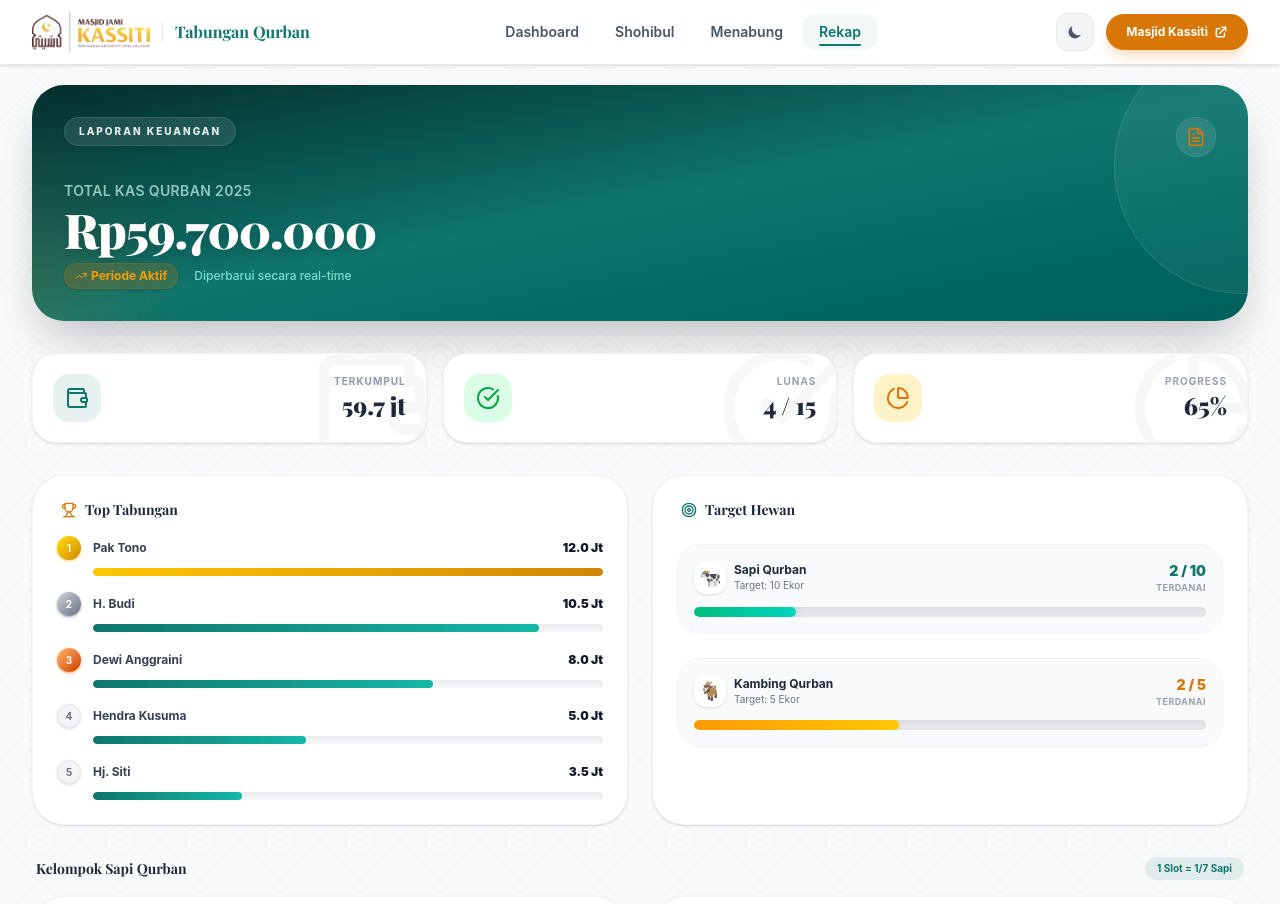
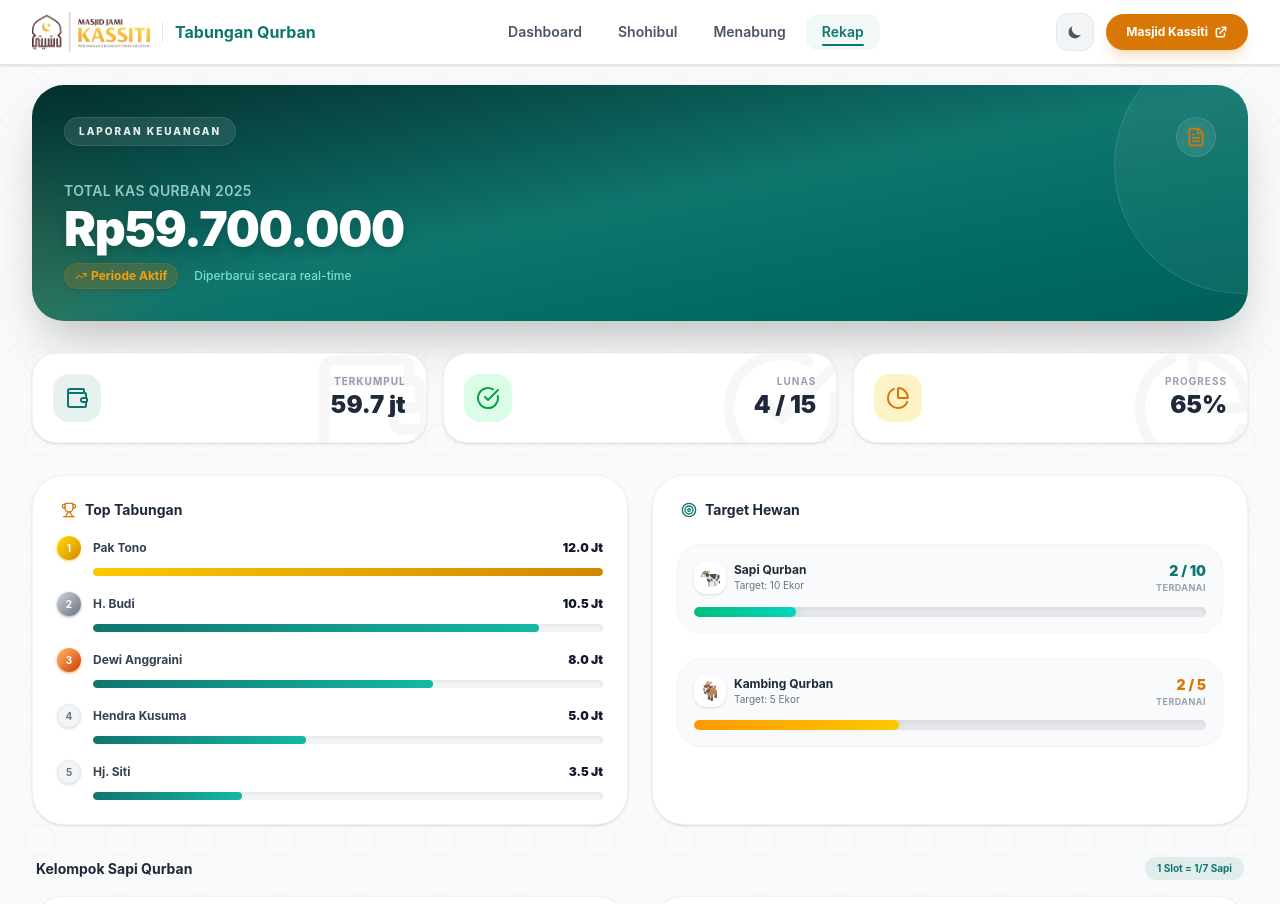
Before and after one commit to ndiecyber/TabunganQurban, a Vue app: page /rekap in a window 1280 px wide. Shown: the top 904 px of the page. Built offline with nearby package versions, Linux system fonts and the light colour scheme; a web font is replaced by a local one; what vue3-apexcharts would draw is missing.

Commit message:
refactor: remove custom font-heading class and apply font-sans to numerical data displays

```diff
--- a/src/App.vue
+++ b/src/App.vue
@@ -13,7 +13,7 @@
             <img :src="store.isDarkMode ? '/logo-kassiti-dark.png' : '/logo-kassiti-light.png'" alt="DKM Jami Kassiti" class="h-10 w-auto" />
             <div class="border-l border-gray-200 dark:border-gray-700 pl-3">
               <span class="sr-only">DKM Jami Kassiti</span>
-              <h1 class="text-base font-bold text-primary dark:text-primary-light leading-tight font-heading">Tabungan Qurban</h1>
+              <h1 class="text-base font-bold text-primary dark:text-primary-light leading-tight ">Tabungan Qurban</h1>
             </div>
           </a>
 
@@ -80,7 +80,7 @@
             <a href="https://masjidkassiti.id" class="flex items-center space-x-2.5">
               <img :src="store.isDarkMode ? '/logo-kassiti-dark.png' : '/logo-kassiti-light.png'" alt="DKM Logo" class="h-9 w-auto" />
               <div class="border-l border-gray-200 dark:border-gray-700 pl-2.5">
-                <h2 class="text-sm font-bold text-primary dark:text-primary-light font-heading leading-tight">Tabungan Qurban</h2>
+                <h2 class="text-sm font-bold text-primary dark:text-primary-light  leading-tight">Tabungan Qurban</h2>
                 <span class="text-[9px] text-gray-400 dark:text-gray-500 font-medium">DKM Masjid Jami Kassiti</span>
               </div>
             </a>
--- a/src/views/RekapView.vue
+++ b/src/views/RekapView.vue
@@ -19,7 +19,7 @@
 
         <div>
           <p class="text-xs sm:text-sm text-teal-100/70 font-semibold tracking-wide uppercase mb-1">Total Kas Qurban 2025</p>
-          <h2 class="text-4xl sm:text-5xl font-black text-white font-heading drop-shadow-lg tracking-tight">
+          <h2 class="text-4xl sm:text-5xl font-black text-white font-sans drop-shadow-lg tracking-tight">
             {{ store.formatRupiahFull(store.totalCollected) }}
           </h2>
           <div class="flex items-center space-x-2 mt-2.5">
@@ -44,7 +44,7 @@
         </div>
         <div class="text-center sm:text-right w-full sm:w-auto">
           <p class="text-[9px] sm:text-[10px] font-bold text-gray-400 dark:text-gray-500 uppercase tracking-widest mb-1 truncate">Terkumpul</p>
-          <p class="text-sm sm:text-2xl font-black text-gray-800 dark:text-white leading-none font-heading truncate">{{ store.formatRupiah(store.totalCollected) }}</p>
+          <p class="text-sm sm:text-2xl font-black text-gray-800 dark:text-white leading-none font-sans truncate">{{ store.formatRupiah(store.totalCollected) }}</p>
         </div>
       </div>
 
@@ -57,7 +57,7 @@
         </div>
         <div class="text-center sm:text-right w-full sm:w-auto">
           <p class="text-[9px] sm:text-[10px] font-bold text-gray-400 dark:text-gray-500 uppercase tracking-widest mb-1 truncate">Lunas</p>
-          <p class="text-lg sm:text-2xl font-black text-gray-800 dark:text-white leading-none font-heading">{{ store.totalLunas }} / {{ store.shohibuls.length }}</p>
+          <p class="text-lg sm:text-2xl font-black text-gray-800 dark:text-white leading-none font-sans">{{ store.totalLunas }} / {{ store.shohibuls.length }}</p>
         </div>
       </div>
 
@@ -70,7 +70,7 @@
         </div>
         <div class="text-center sm:text-right w-full sm:w-auto">
           <p class="text-[9px] sm:text-[10px] font-bold text-gray-400 dark:text-gray-500 uppercase tracking-widest mb-1 truncate">Progress</p>
-          <p class="text-lg sm:text-2xl font-black text-gray-800 dark:text-white leading-none font-heading">{{ store.averageProgress }}%</p>
+          <p class="text-lg sm:text-2xl font-black text-gray-800 dark:text-white leading-none font-sans">{{ store.averageProgress }}%</p>
         </div>
       </div>
     </div>
@@ -81,7 +81,7 @@
       <!-- Top Tabungan (Leaderboard) -->
       <div class="bg-white dark:bg-white/[0.02] border border-gray-200/50 dark:border-white/10 rounded-[2rem] p-5 sm:p-6 shadow-sm flex flex-col gap-4">
         <div class="flex justify-between items-center px-1">
-          <h4 class="text-sm font-bold text-gray-800 dark:text-white font-heading flex items-center">
+          <h4 class="text-sm font-bold text-gray-800 dark:text-white  flex items-center">
             <TrophyIcon class="w-4 h-4 mr-2 text-secondary" />
             Top Tabungan
           </h4>
@@ -116,7 +116,7 @@
       <!-- Per Hewan Progress -->
       <div class="bg-white dark:bg-white/[0.02] border border-gray-200/50 dark:border-white/10 rounded-[2rem] p-5 sm:p-6 shadow-sm flex flex-col gap-6">
         <div class="flex justify-between items-center px-1">
-          <h4 class="text-sm font-bold text-gray-800 dark:text-white font-heading flex items-center">
+          <h4 class="text-sm font-bold text-gray-800 dark:text-white  flex items-center">
             <TargetIcon class="w-4 h-4 mr-2 text-primary dark:text-primary-light" />
             Target Hewan
           </h4>
@@ -177,7 +177,7 @@
     <!-- KELOMPOK SAPI (Responsive Horizontal Scroll on Mobile, Grid on Desktop) -->
     <div class="space-y-4 groups-widget">
       <div class="flex justify-between items-center px-1">
-        <h4 class="text-sm font-bold text-gray-800 dark:text-white font-heading">Kelompok Sapi Qurban</h4>
+        <h4 class="text-sm font-bold text-gray-800 dark:text-white ">Kelompok Sapi Qurban</h4>
         <span class="px-3 py-1 bg-primary/10 dark:bg-white/5 text-primary dark:text-primary-light text-[10px] font-bold rounded-full">1 Slot = 1/7 Sapi</span>
       </div>
 
@@ -243,7 +243,7 @@
     <!-- AKTIVITAS TERBARU (Consistent with Dashboard) -->
     <div class="space-y-4 recent-payments-list">
       <div class="flex justify-between items-center px-1">
-        <h4 class="text-sm font-bold text-gray-800 dark:text-white font-heading">Aktivitas Terbaru</h4>
+        <h4 class="text-sm font-bold text-gray-800 dark:text-white ">Aktivitas Terbaru</h4>
       </div>
 
       <div class="bg-white dark:bg-white/[0.02] border border-gray-200/50 dark:border-white/10 rounded-[2rem] p-3 sm:p-4 shadow-sm">
--- a/src/views/ShohibulView.vue
+++ b/src/views/ShohibulView.vue
@@ -18,7 +18,7 @@
         </div>
 
         <div>
-          <h2 class="text-3xl sm:text-4xl font-black text-white font-heading drop-shadow-lg tracking-tight">
+          <h2 class="text-3xl sm:text-4xl font-black text-white  drop-shadow-lg tracking-tight">
             Data Shohibul
           </h2>
           <div class="flex items-center space-x-3 mt-2">
@@ -187,7 +187,7 @@
               </div>
               <div>
                 <div class="flex items-center space-x-2">
-                  <h3 class="text-xl font-black text-gray-800 dark:text-white font-heading">{{ selectedShohibul.name }}</h3>
+                  <h3 class="text-xl font-black text-gray-800 dark:text-white ">{{ selectedShohibul.name }}</h3>
                   <span class="px-2 py-0.5 bg-gray-100 dark:bg-white/5 text-[9px] text-gray-500 dark:text-gray-400 font-bold rounded uppercase tracking-widest border border-gray-200 dark:border-white/10">{{ selectedShohibul.code }}</span>
                 </div>
                 <p class="text-xs text-gray-400 dark:text-gray-500 mt-1 font-medium">{{ selectedShohibul.address }}</p>
@@ -324,7 +324,7 @@
           </div>
 
           <h3 class="text-lg font-bold text-gray-800 dark:text-white">{{ selectedTx.status === 'success' ? 'Pembayaran Berhasil' : 'Menunggu Pembayaran' }}</h3>
-          <p class="text-3xl font-black text-gray-800 dark:text-white mt-1 mb-6 font-heading">{{ store.formatRupiahFull(selectedTx.amount) }}</p>
+          <p class="text-3xl font-black text-gray-800 dark:text-white mt-1 mb-6 font-sans">{{ store.formatRupiahFull(selectedTx.amount) }}</p>
 
           <div class="w-full bg-gray-50 dark:bg-white/[0.02] border border-gray-200/50 dark:border-white/10 rounded-2xl p-4 space-y-4 mb-6">
             <div class="flex justify-between items-center text-sm">
```
Also changed, not shown: src/views/DashboardView.vue (+6 -6 lines), src/views/MenabungView.vue (+6 -6 lines).
